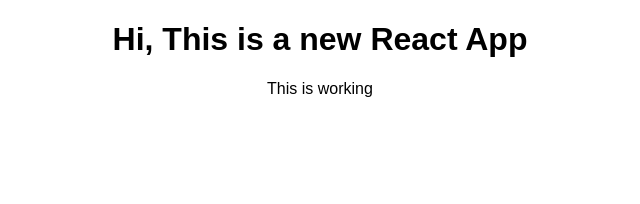
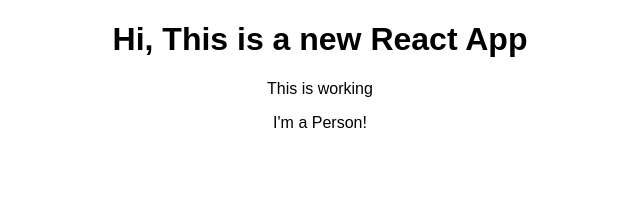
Before and after one commit to aleebrady/React-Project-April2021, a React (Create React App) app: page / in a window 1280 px wide. Shown: the top 204 px of the page, without its empty margins (320-960 px from the left). Built offline with nearby package versions, Linux system fonts and the light colour scheme.

Commit message:
added component

```diff
--- a/src/App.js
+++ b/src/App.js
@@ -1,5 +1,6 @@
 import React, { Component } from 'react';
 import './App.css';
+import Person from './Person/Person'
 
 class App extends Component {
   render() {
@@ -7,6 +8,7 @@
       <div className="App">
         <h1>Hi, This is a new React App</h1>
         <p>This is working</p>
+        <Person />
       </div>
     );
     // return React.createElement('div', null, React.createElement('h1', {className: 'App'}, 'Does this work now?'))
--- /dev/null
+++ b/src/Person/Person.js
@@ -0,0 +1,7 @@
+import React from 'react'
+
+const person = () => {
+    return <p>I'm a Person!</p>
+}
+
+export default person
```
